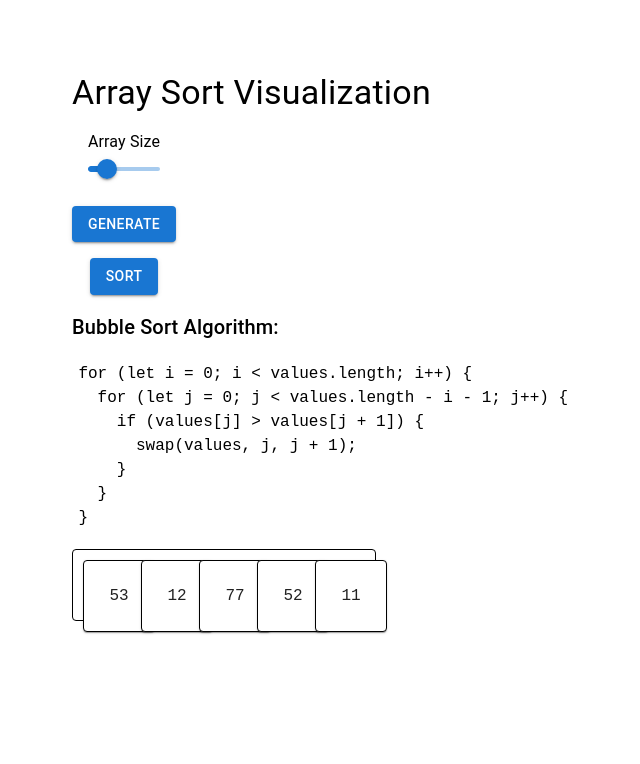
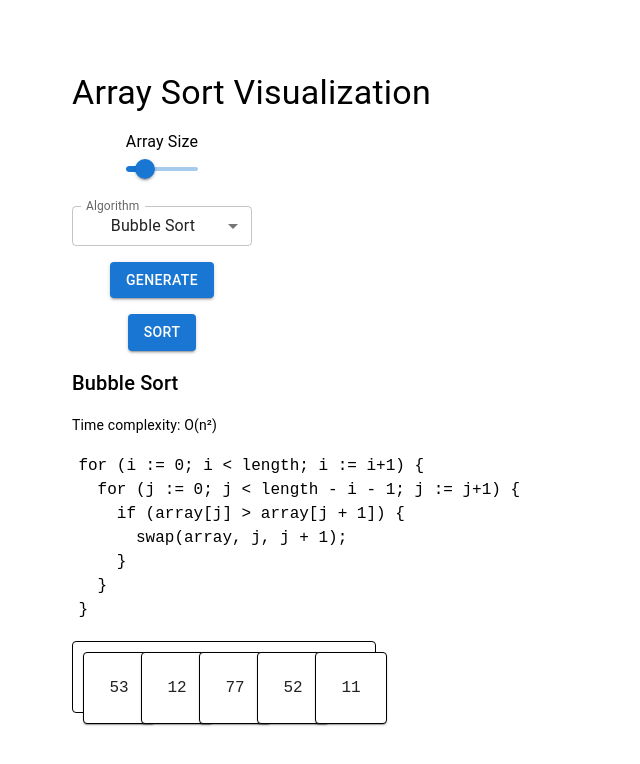
Before and after one commit to jcraver1021/nimbus-labs, a React (Vite) app in the folder app/compsci/: page /algorithms/sort in a window 1280 px wide. Shown: the top 764 px of the page, without its empty margins (0-640 px from the left). Built offline with nearby package versions, Linux system fonts and the light colour scheme.

Commit message:
Expands sorting algorithms (#13)
* add sort alg framework

* add other quadratic sorters

* add sort tester

* add notes

```diff
--- /dev/null
+++ b/app/compsci/src/common/sortAlgorithm.ts
@@ -0,0 +1,34 @@
+/**
+ * Operations passed to a sort algorithm. The framework handles all animation;
+ * the algorithm only needs to call compare and swap.
+ */
+export type SortOps = {
+  /**
+   * Returns true if arr[i] > arr[j].
+   * Highlights and lifts both elements for the duration of comparison.
+   * If a different pair was previously active, it is lowered first.
+   */
+  compare: (i: number, j: number) => Promise<boolean>;
+
+  /**
+   * Visually swaps arr[i] and arr[j].
+   * If the pair is already risen from a compare call, the slide begins
+   * immediately. Otherwise, the pair is risen first.
+   */
+  swap: (i: number, j: number) => Promise<void>;
+
+  /** Number of elements in the array. */
+  readonly length: number;
+};
+
+export type AlgorithmMetadata = {
+  timeComplexity: string;
+};
+
+export type SortAlgorithm = {
+  name: string;
+  metadata: AlgorithmMetadata;
+  /** Source code shown to the viewer alongside the visualization. */
+  code: string;
+  sort: (ops: SortOps) => Promise<void>;
+};
--- a/app/compsci/src/pages/sort/ArraySort.tsx
+++ b/app/compsci/src/pages/sort/ArraySort.tsx
@@ -1,12 +1,29 @@
 import {useEffect, useRef, useState} from 'react';
-import {Box, Button, Slider, Stack, Typography} from '@mui/material';
+import {
+  Box,
+  Button,
+  FormControl,
+  InputLabel,
+  MenuItem,
+  Select,
+  Slider,
+  Stack,
+  Typography,
+} from '@mui/material';
 import {type Selection} from '../../common/selection';
 import {type DatumEntry} from '../../common/datum';
+import {type SortOps} from '../../common/sortAlgorithm';
+import {algorithms} from './algorithms';
 import Array from '../../components/array/Array';
 
 const minArraySize = 1;
 const maxArraySize = 16;
 const defaultArraySize = 5;
+
+// Animation timing constants (ms).
+const RISE_MS = 300;
+const SLIDE_MS = 350;
+const LOWER_MS = 200;
 
 let nextId = 0;
 
@@ -23,11 +40,12 @@ function slotsFromEntries(entries: DatumEntry[]): Map<number, number> {
 
 function ArraySort() {
   const [arraySize, setArraySize] = useState(defaultArraySize);
+  const [algorithmIndex, setAlgorithmIndex] = useState(0);
   const [entries, setEntries] = useState<DatumEntry[]>(() =>
     generateEntries(defaultArraySize)
   );
-  const [slots, setSlots] = useState<Map<number, number>>(
-    () => slotsFromEntries(generateEntries(0)) // empty; will sync on first generate
+  const [slots, setSlots] = useState<Map<number, number>>(() =>
+    slotsFromEntries(generateEntries(0))
   );
   const [lifted, setLifted] = useState<Set<number>>(new Set());
   const [states, setStates] = useState<Map<number, Selection>>(new Map());
@@ -35,7 +53,6 @@ function ArraySort() {
 
   const abortRef = useRef(false);
 
-  // Cancel any running sort when the component unmounts.
   useEffect(() => {
     return () => {
       abortRef.current = true;
@@ -43,7 +60,6 @@ function ArraySort() {
   }, []);
 
   function handleGenerate() {
-    // Cancel any running sort before replacing the array.
     abortRef.current = true;
     setInTransition(false);
     setLifted(new Set());
@@ -61,6 +77,7 @@ function ArraySort() {
     const arr = [...entries];
     const slotMap = slotsFromEntries(arr);
 
+    // Resolves after ms, or immediately if aborted.
     const delay = (ms: number) =>
       new Promise<void>(resolve => {
         if (abortRef.current) {
@@ -68,7 +85,6 @@ function ArraySort() {
           return;
         }
         const id = setTimeout(resolve, ms);
-
         const poll = setInterval(() => {
           if (abortRef.current) {
             clearTimeout(id);
@@ -76,19 +92,17 @@ function ArraySort() {
             resolve();
           }
         }, 16);
-
         setTimeout(() => clearInterval(poll), ms + 1);
       });
 
-    // Leave state alone during animation
-    outer: for (let i = 0; i < arr.length; i++) {
-      for (let j = 0; j < arr.length - i - 1; j++) {
-        if (abortRef.current) break outer;
+    // Tracks which pair is currently risen so consecutive operations on the
+    // same pair skip the redundant lower → rise cycle.
+    let activeI: number | null = null;
+    let activeJ: number | null = null;
 
-        const idA = arr[j].id;
-        const idB = arr[j + 1].id;
-
-        // Rise and highlight simultaneously.
+    const rise = async (i: number, j: number) => {
+      const idA = arr[i].id;
+      const idB = arr[j].id;
       setLifted(new Set([idA, idB]));
       setStates(
         new Map([
@@ -96,37 +110,76 @@ function ArraySort() {
           [idB, 'selected'],
         ])
       );
-        await delay(300);
-        if (abortRef.current) break outer;
+      activeI = i;
+      activeJ = j;
+      await delay(RISE_MS);
+    };
 
-        if (arr[j].value > arr[j + 1].value) {
-          // Slide while raised.
+    const lower = async () => {
+      setLifted(new Set());
+      setStates(new Map());
+      activeI = null;
+      activeJ = null;
+      await delay(LOWER_MS);
+    };
+
+    // Ensures i and j are risen. Lowers the previous pair first if needed.
+    const ensureRisen = async (i: number, j: number) => {
+      if (activeI === i && activeJ === j) return;
+      if (activeI !== null) await lower();
+      await rise(i, j);
+    };
+
+    const ops: SortOps = {
+      length: arr.length,
+
+      compare: async (i, j) => {
+        if (abortRef.current) return false;
+        await ensureRisen(i, j);
+        return abortRef.current ? false : arr[i].value > arr[j].value;
+      },
+
+      swap: async (i, j) => {
+        if (abortRef.current) return;
+        await ensureRisen(i, j);
+        if (abortRef.current) return;
+
+        // Slide.
+        const idA = arr[i].id;
+        const idB = arr[j].id;
         const animSlots = new Map(slotMap);
-          animSlots.set(idA, j + 1);
-          animSlots.set(idB, j);
+        animSlots.set(idA, j);
+        animSlots.set(idB, i);
         setSlots(animSlots);
-          await delay(350);
-          if (abortRef.current) break outer;
+        await delay(SLIDE_MS);
 
-          // Commit the swap to local state only
-          [arr[j], arr[j + 1]] = [arr[j + 1], arr[j]];
-          slotMap.set(idA, j + 1);
-          slotMap.set(idB, j);
+        // Commit local data (entries state stays frozen during animation).
+        [arr[i], arr[j]] = [arr[j], arr[i]];
+        slotMap.set(idA, j);
+        slotMap.set(idB, i);
+
+        await lower();
+      },
+    };
+
+    await algorithms[algorithmIndex].sort(ops);
+
+    // Lower any pair left risen after the algorithm returns.
+    if (activeI !== null) {
+      setLifted(new Set());
+      setStates(new Map());
     }
 
-        setLifted(new Set());
-        setStates(new Map());
-        await delay(200);
-        if (abortRef.current) break outer;
-      }
-    }
-
+    // Push the final sorted order to React state in one shot.
     setEntries([...arr]);
     setSlots(slotsFromEntries(arr));
+
     if (!abortRef.current) {
       setInTransition(false);
     }
   }
+
+  const algorithm = algorithms[algorithmIndex];
 
   return (
     <Stack spacing={2} alignItems="flex-start" padding={4}>
@@ -143,6 +196,20 @@ function ArraySort() {
             valueLabelDisplay="auto"
           />
         </Box>
+        <FormControl size="small" disabled={inTransition} sx={{minWidth: 180}}>
+          <InputLabel>Algorithm</InputLabel>
+          <Select
+            label="Algorithm"
+            value={algorithmIndex}
+            onChange={e => setAlgorithmIndex(e.target.value as number)}
+          >
+            {algorithms.map((alg, idx) => (
+              <MenuItem key={alg.name} value={idx}>
+                {alg.name}
+              </MenuItem>
+            ))}
+          </Select>
+        </FormControl>
         <Button
           variant="contained"
           disabled={inTransition}
@@ -169,22 +236,11 @@ function ArraySort() {
           </Button>
         )}
       </Stack>
-      <Typography variant="h6">Bubble Sort Algorithm:</Typography>
-      <p className="code">
-        for (let i = 0; i &lt; values.length; i++) {'{'}
-        <br />
-        &nbsp;&nbsp;for (let j = 0; j &lt; values.length - i - 1; j++) {'{'}
-        <br />
-        &nbsp;&nbsp;&nbsp;&nbsp;if (values[j] &gt; values[j + 1]) {'{'}
-        <br />
-        &nbsp;&nbsp;&nbsp;&nbsp;&nbsp;&nbsp;swap(values, j, j + 1);
-        <br />
-        &nbsp;&nbsp;&nbsp;&nbsp;{'}'}
-        <br />
-        &nbsp;&nbsp;{'}'}
-        <br />
-        {'}'}
-      </p>
+      <Typography variant="h6">{algorithm.name}</Typography>
+      <Typography variant="body2">
+        Time complexity: {algorithm.metadata.timeComplexity}
+      </Typography>
+      <pre className="code">{algorithm.code}</pre>
       <Array entries={entries} slots={slots} lifted={lifted} states={states} />
     </Stack>
   );
--- /dev/null
+++ b/app/compsci/src/pages/sort/algorithms/bubbleSort.ts
@@ -0,0 +1,24 @@
+import {type SortAlgorithm} from '../../../common/sortAlgorithm';
+
+export const bubbleSort: SortAlgorithm = {
+  name: 'Bubble Sort',
+  metadata: {
+    timeComplexity: 'O(n²)',
+  },
+  code: `for (i := 0; i < length; i := i+1) {
+  for (j := 0; j < length - i - 1; j := j+1) {
+    if (array[j] > array[j + 1]) {
+      swap(array, j, j + 1);
+    }
+  }
+}`,
+  sort: async ({compare, swap, length}) => {
+    for (let i = 0; i < length; i++) {
+      for (let j = 0; j < length - i - 1; j++) {
+        if (await compare(j, j + 1)) {
+          await swap(j, j + 1);
+        }
+      }
+    }
+  },
+};
--- /dev/null
+++ b/app/compsci/src/pages/sort/algorithms/index.ts
@@ -0,0 +1,12 @@
+import {type SortAlgorithm} from '../../../common/sortAlgorithm';
+import {bubbleSort} from './bubbleSort';
+import {insertionSort} from './insertionSort';
+import {selectionSort} from './selectionSort';
+
+// list of all implemented sorting algorithms (in display order)
+// the tester will pick them up automatically
+export const algorithms: SortAlgorithm[] = [
+  bubbleSort,
+  selectionSort,
+  insertionSort,
+];
--- /dev/null
+++ b/app/compsci/src/pages/sort/algorithms/insertionSort.ts
@@ -0,0 +1,24 @@
+import {type SortAlgorithm} from '../../../common/sortAlgorithm';
+
+export const insertionSort: SortAlgorithm = {
+  name: 'Insertion Sort',
+  metadata: {
+    timeComplexity: 'O(n²)',
+  },
+  code: `for (i := 1; i < length; i := i+1) {
+  j := i;
+  while (j > 0 && array[j - 1] > array[j]) {
+    swap(array, j - 1, j);
+    j := j-1;
+  }
+}`,
+  sort: async ({compare, swap, length}) => {
+    for (let i = 1; i < length; i++) {
+      let j = i;
+      while (j > 0 && (await compare(j - 1, j))) {
+        await swap(j - 1, j);
+        j--;
+      }
+    }
+  },
+};
--- /dev/null
+++ b/app/compsci/src/pages/sort/algorithms/selectionSort.ts
@@ -0,0 +1,32 @@
+import {type SortAlgorithm} from '../../../common/sortAlgorithm';
+
+export const selectionSort: SortAlgorithm = {
+  name: 'Selection Sort',
+  metadata: {
+    timeComplexity: 'O(n²)',
+  },
+  code: `for (i := 0; i < length; i := i+1) {
+  minIndex := i;
+  for (j := i + 1; j < length; j := j+1) {
+    if (array[j] < array[minIndex]) {
+      minIndex := j;
+    }
+  }
+  if (minIndex != i) {
+    swap(array, i, minIndex);
+  }
+}`,
+  sort: async ({compare, swap, length}) => {
+    for (let i = 0; i < length; i++) {
+      let minIndex = i;
+      for (let j = i + 1; j < length; j++) {
+        if (await compare(minIndex, j)) {
+          minIndex = j;
+        }
+      }
+      if (minIndex !== i) {
+        await swap(i, minIndex);
+      }
+    }
+  },
+};
```
Also changed, not shown: 1 other file (tests, documents, lock files or other folders). Lines whose indentation alone changed are shown as unchanged.
